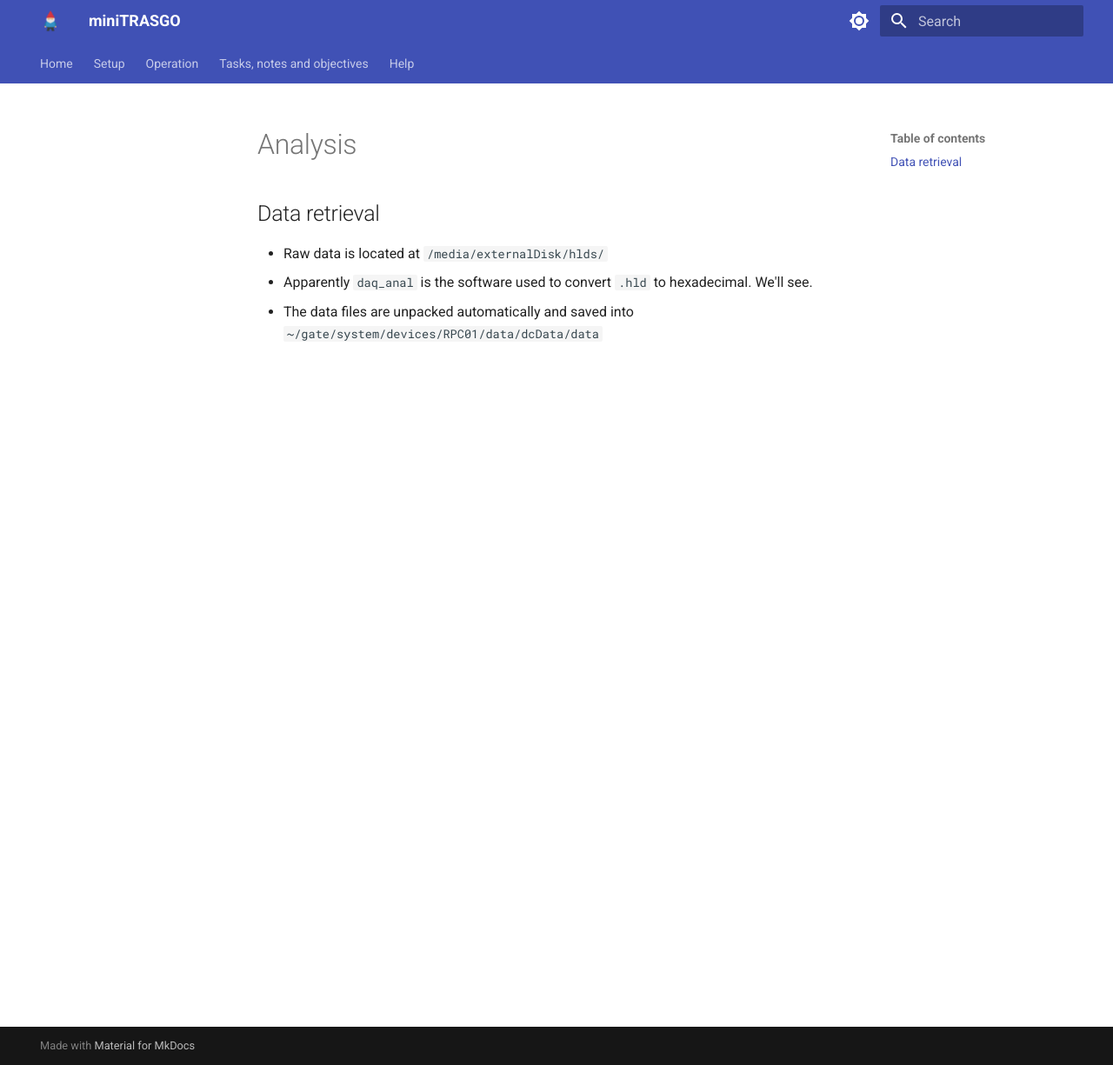
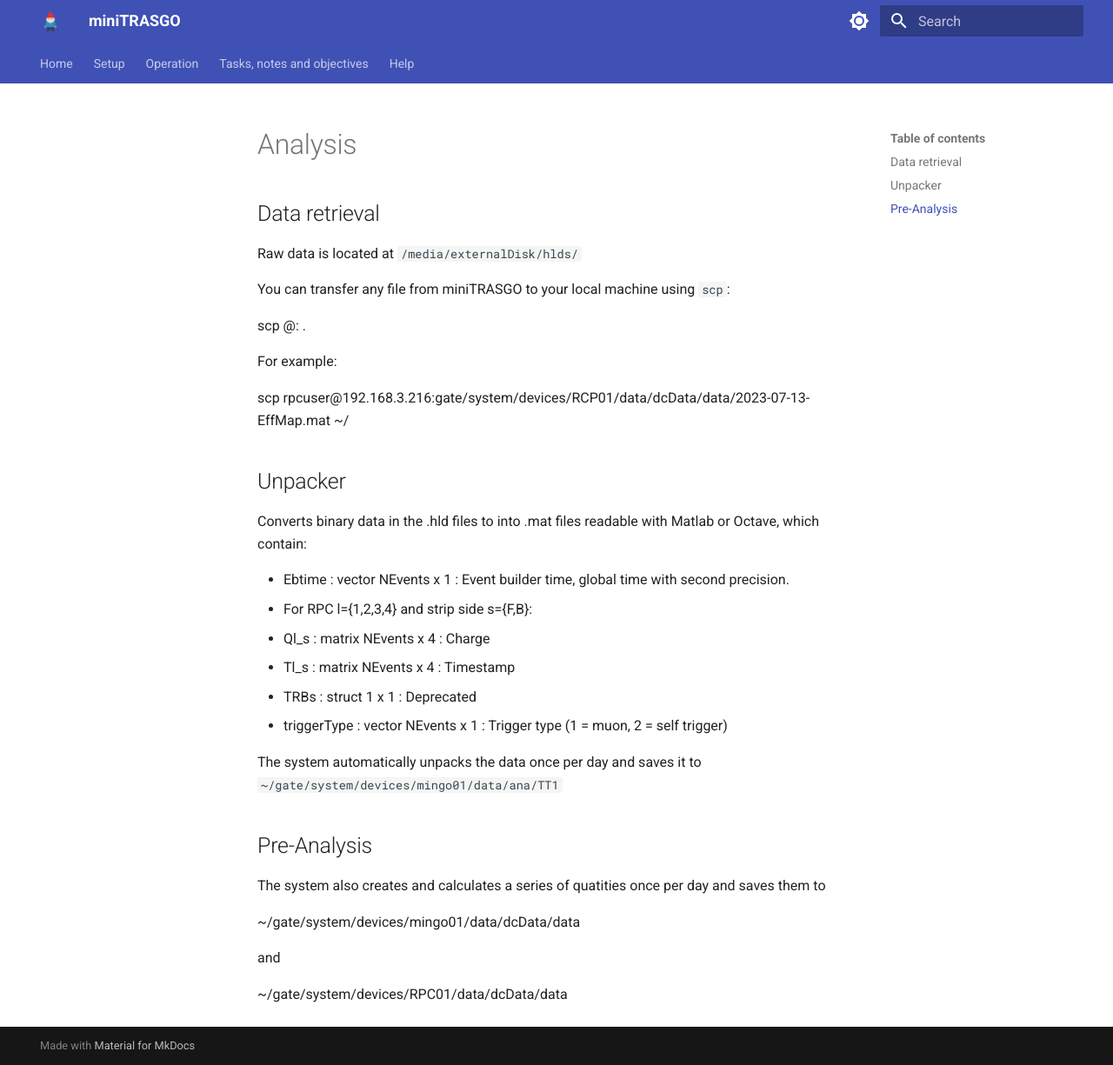
Before and after one commit to cayesoneira/miniTRASGO-documentation, an MkDocs documentation site: the page built from docs/analysis.md, in a window 1280 px wide and 1225 px high. Shown: the whole window at 87% size. Built offline with MkDocs 1.6.1 and Material for MkDocs 9.7.7, drawn with Linux system fonts in a browser that asks for light colours.

Commit message:
Update analysis.md

```diff
--- a/docs/analysis.md
+++ b/docs/analysis.md
@@ -1,5 +1,34 @@
 ## Data retrieval
 
-- Raw data is located at `/media/externalDisk/hlds/`
-- Apparently `daq_anal` is the software used to convert `.hld` to hexadecimal. We'll see.
-- The data files are unpacked automatically and saved into `~/gate/system/devices/RPC01/data/dcData/data`
+Raw data is located at `/media/externalDisk/hlds/`
+
+You can transfer any file from miniTRASGO to your local machine using `scp`:
+
+  scp <user>@<remote machine>:<remote file> <local directory>.
+
+  For example:
+
+  scp rpcuser@192.168.3.216:gate/system/devices/RCP01/data/dcData/data/2023-07-13-EffMap.mat ~/
+
+## Unpacker
+
+Converts binary data in the .hld files to into .mat files readable with Matlab or Octave, which contain:
+
+- Ebtime : vector NEvents x 1 : Event builder time, global time with second precision.
+- For RPC l={1,2,3,4} and strip side s={F,B}:
+  - Ql_s : matrix NEvents x 4 : Charge
+  - Tl_s : matrix NEvents x 4 : Timestamp
+- TRBs : struct 1 x 1 : Deprecated
+- triggerType : vector NEvents x 1 : Trigger type (1 = muon, 2 = self trigger)
+
+The system automatically unpacks the data once per day and saves it to `~/gate/system/devices/mingo01/data/ana/TT1`
+
+## Pre-Analysis
+
+The system also creates and calculates a series of quatities once per day and saves them to
+
+  ~/gate/system/devices/mingo01/data/dcData/data
+
+and
+
+  ~/gate/system/devices/RPC01/data/dcData/data
```
